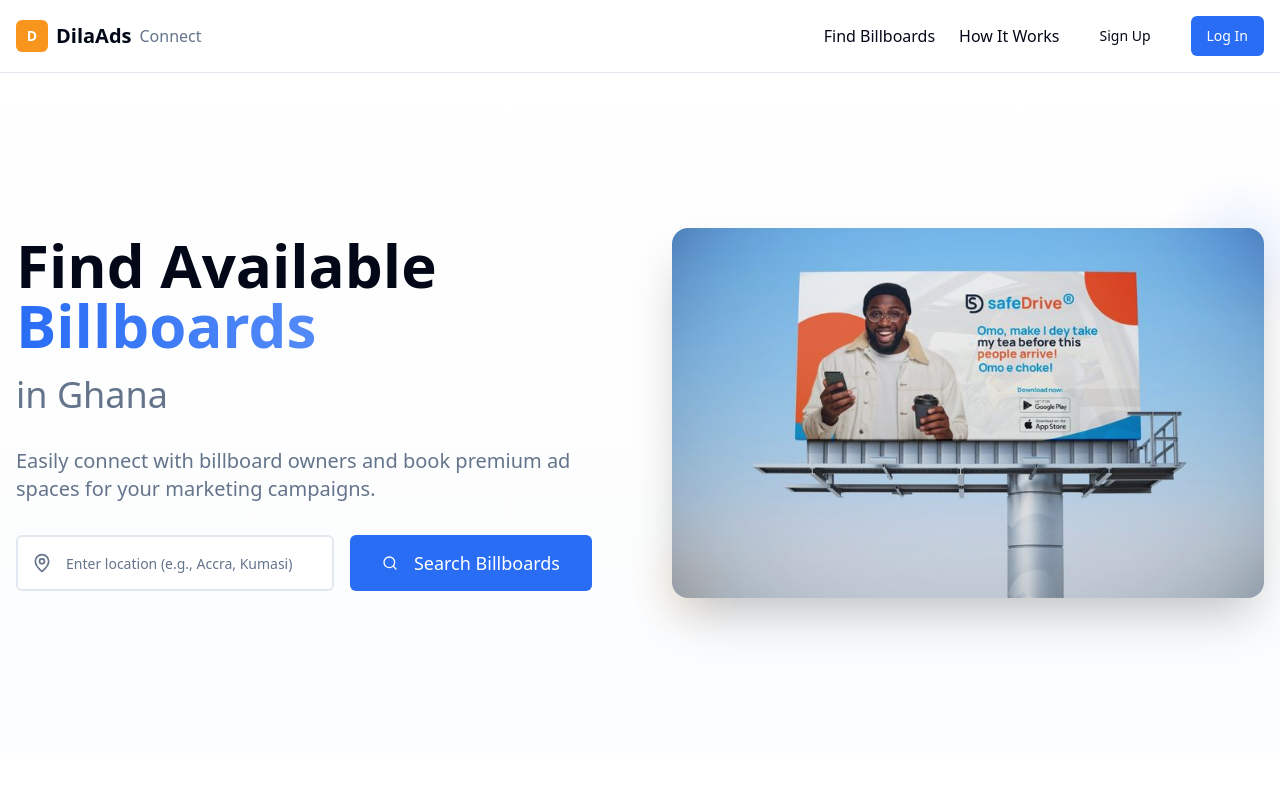
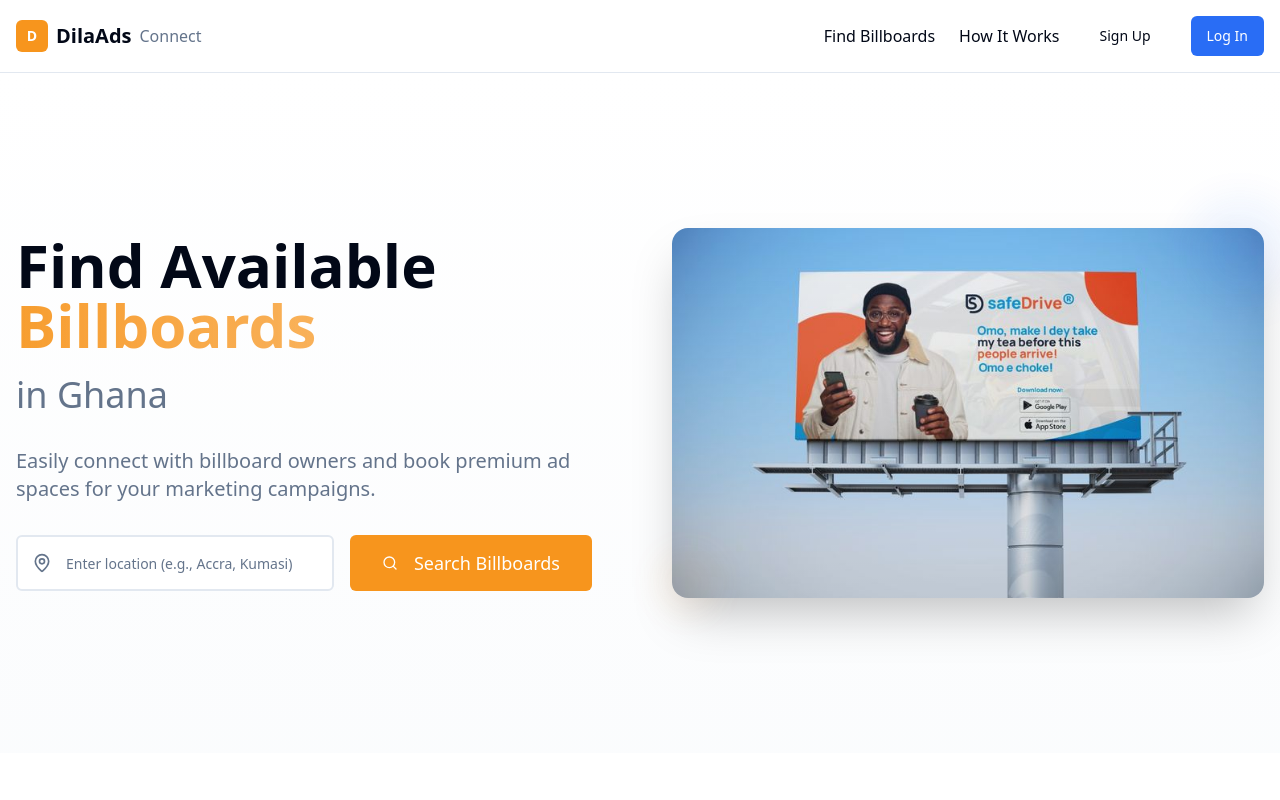
Before and after one commit to CongoMusahAdama/dila-ads-connect, a React (Vite) app: page / in a window 1280 px wide. Shown: the top 800 px of the page. Built offline with nearby package versions, Linux system fonts and the light colour scheme.

Commit message:
Fix: Apply orange brand colors and animate header text
- Changed the "Billboards" text in the header to always animate.
- Applied orange color to the "Billboards" heading and all buttons for brand consistency.

```diff
--- a/src/components/HeroSection.tsx
+++ b/src/components/HeroSection.tsx
@@ -26,7 +26,7 @@ const HeroSection = () => {
               <h1 className="text-4xl md:text-5xl lg:text-6xl font-bold text-foreground leading-tight">
                 Find Available
                 <br />
-                <span className="text-primary bg-gradient-to-r from-primary to-primary/80 bg-clip-text text-transparent">
+                <span className="text-secondary bg-gradient-to-r from-secondary to-secondary/80 bg-clip-text text-transparent animate-pulse">
                   Billboards
                 </span>
                 <br />
@@ -59,7 +59,7 @@ const HeroSection = () => {
                     className="pl-12 h-14 text-lg border-2 focus:border-primary transition-colors"
                   />
                 </div>
-                <Button className="h-14 px-8 text-lg bg-primary hover:bg-primary/90 hover:scale-105 transition-all duration-200">
+                <Button className="h-14 px-8 text-lg bg-secondary hover:bg-secondary/90 hover:scale-105 transition-all duration-200">
                   <Search className="mr-2 h-5 w-5" />
                   Search Billboards
                 </Button>
```
